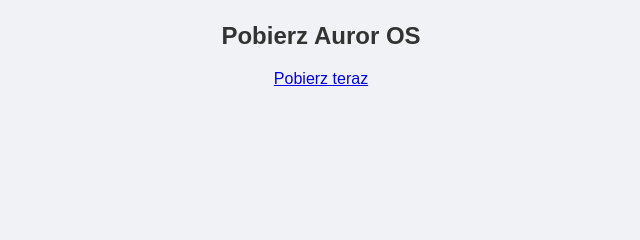
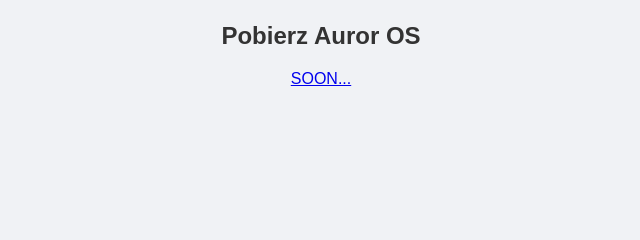
Before and after one commit to Interpuce/interpuce.github.io, a plain HTML site: page Auror.html in a window 1280 px wide. Shown: the part 361-601 px from the top of the page, 319-959 px from the left. Drawn offline with Linux system fonts and the light colour scheme.

Commit message:
SOOOn...

```diff
--- a/Auror.html
+++ b/Auror.html
@@ -19,7 +19,7 @@
 
     <section id="download">
         <h2>Pobierz Auror OS</h2>
-        <a href="#">Pobierz teraz</a>
+        <a href="#">SOON...</a>
     </section>
 
     <footer>
```
